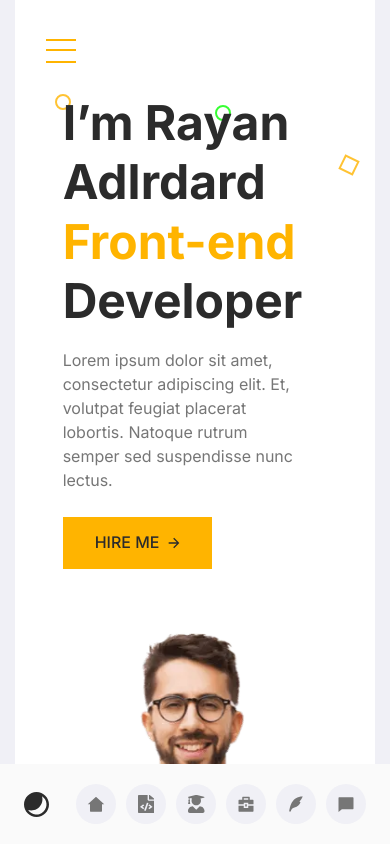
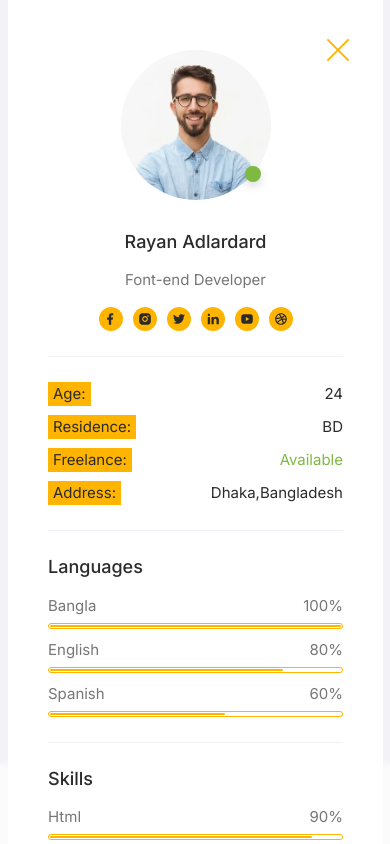
Before and after one commit to DmitryIsTrying/portfolio, a React app: page / in a window 390 px wide. Both pictures are taken after a click on the button 61 px from the left and 50 px from the top of the page. Shown: the top 844 px of the page. Built offline with nearby package versions, Linux system fonts and the light colour scheme.

Commit message:
Burger menu

```diff
--- a/src/App.tsx
+++ b/src/App.tsx
@@ -15,18 +15,30 @@ import { SectionMap } from "./layout/sections/sectionMap/SectionMap";
 import { SectionLogos } from "./layout/sections/sectionLogos/SectionLogos";
 import { Footer } from "./layout/sections/footer/Footer";
 import { layoutsTheme } from "./styles/Theme.styled";
+import MobileInfoBar from "./layout/infoBar/MobileInfoBar";
+import { useMenu } from "./hooks/useMenu";
+import { useViewport } from "./hooks/useViewport";
 
 type ContainerPropsType = {
   paddingMedia: number;
 };
 
 function App() {
+  const { width } = useViewport();
+  const { menuIsOpen, onBurgerBtnClick } = useMenu();
   return (
     <div className="App">
-      <InfoBar />
+      {width > 992 ? (
+        <InfoBar />
+      ) : (
+        <MobileInfoBar
+          menuIsOpen={menuIsOpen}
+          setMenuIsOpen={onBurgerBtnClick}
+        />
+      )}
       <Main>
         <Container paddingMedia={15}>
-          <Header />
+          <Header menuIsOpen={menuIsOpen} setMenuIsOpen={onBurgerBtnClick} />
           <SectionService />
           <SectionPrice />
           <SectionRecommend />
--- a/src/components/info/mainInfo/MainInfo.tsx
+++ b/src/components/info/mainInfo/MainInfo.tsx
@@ -84,6 +84,7 @@ export const MainInfo = () => {
           Font-end Developer
         </StyledSecondaryText>
         <ListItems
+          justify={"center"}
           width={24}
           height={24}
           color="#FFB400"
--- a/src/components/listItems/ListItems.tsx
+++ b/src/components/listItems/ListItems.tsx
@@ -19,6 +19,7 @@ type ListItemsProps = {
   height: number;
   color: string;
   gap: number;
+  justify?: string;
 };
 
 export const ListItems = ({
@@ -28,9 +29,10 @@ export const ListItems = ({
   height = 10,
   color,
   gap,
+  justify,
 }: ListItemsProps) => {
   return (
-    <StyledUl gap={gap} direction={direction}>
+    <StyledUl justify={justify} gap={gap} direction={direction}>
       {Links.map((link, index) => (
         <StyledLi width={width} height={height} color={color} key={index}>
           <StyledLink aria-label={link.ariaLabel} href={link.href}>
@@ -50,10 +52,11 @@ export const ListItems = ({
 const StyledUl = styled.ul<{
   direction: "row" | "column";
   gap: number;
+  justify?: string;
 }>`
   list-style: none;
   display: flex;
-  justify-content: space-between;
+  justify-content: ${(props) => props.justify || "space-between"};
   gap: ${(props) => props.gap}px;
   flex-direction: ${(props) => props.direction || "row"};
 
--- a/src/components/sectionItems/SectionPortfolioItem.tsx
+++ b/src/components/sectionItems/SectionPortfolioItem.tsx
@@ -90,9 +90,8 @@ const YellowGround = styled(FlexWrapper)`
 const ImageSectionWrapperItem = styled(SectionWrapperItem)<{ path: string }>`
   position: relative;
   background: url(${(props) => props.path}) no-repeat center center / cover;
-  width: 310px;
-  height: 300px;
-  flex: unset;
+  width: 100%;
+  aspect-ratio: 310 / 300;
   @media (hover: hover) {
     &:hover ${YellowGround} {
       opacity: 1;
--- a/src/components/titleSections/TitleSections.tsx
+++ b/src/components/titleSections/TitleSections.tsx
@@ -1,22 +1,27 @@
 import React from "react";
 import { StyledSecondaryText } from "../SecondaryText.styled";
-import styled from "styled-components";
+import styled, { css } from "styled-components";
 import { StyledTitleText } from "../TitleText.styled";
+import { layoutsTheme } from "../../styles/Theme.styled";
 
 type TitleSectionsPropsType = {
   title: string;
   description: string;
   pdt?: number;
+  first?: boolean;
 };
 
 export const TitleSections: React.FC<TitleSectionsPropsType> = ({
   title,
   description,
   pdt,
+  first,
 }) => {
   return (
     <>
-      <StyledTitle pdt={pdt}>{title}</StyledTitle>
+      <StyledTitle first pdt={pdt}>
+        {title}
+      </StyledTitle>
       <StyledSecondary Mwidth TAlign="center">
         {description}
       </StyledSecondary>
@@ -24,8 +29,18 @@ export const TitleSections: React.FC<TitleSectionsPropsType> = ({
   );
 };
 
-const StyledTitle = styled(StyledTitleText)<{ pdt: number | undefined }>`
+const StyledTitle = styled(StyledTitleText)<{
+  pdt: number | undefined;
+  first?: boolean;
+}>`
   padding-top: ${(props) => props.pdt || 0}px;
+  ${(props) =>
+    props.first &&
+    css<{ first?: boolean }>`
+      @media ${layoutsTheme.media.tablet} {
+        padding-top: 52px;
+      }
+    `}
 `;
 
 const StyledSecondary = styled(StyledSecondaryText)`
--- /dev/null
+++ b/src/hooks/useMenu.tsx
@@ -0,0 +1,12 @@
+import React from "react";
+import { useState } from "react";
+
+export function useMenu() {
+  const [menuIsOpen, setMenuIsOpen] = useState(false);
+
+  const onBurgerBtnClick = () => {
+    setMenuIsOpen(!menuIsOpen);
+  };
+
+  return { menuIsOpen, onBurgerBtnClick };
+}
--- /dev/null
+++ b/src/hooks/useViewport.tsx
@@ -0,0 +1,16 @@
+import React from "react";
+
+export const useViewport = () => {
+  const [width, setWidth] = React.useState(window.innerWidth);
+
+  React.useEffect(() => {
+    const handleWindowResize = () => {
+      setWidth(window.innerWidth);
+    };
+
+    window.addEventListener("resize", handleWindowResize);
+    return () => window.removeEventListener("resize", handleWindowResize);
+  }, []);
+
+  return { width };
+};
--- a/src/layout/infoBar/InfoBar.tsx
+++ b/src/layout/infoBar/InfoBar.tsx
@@ -61,7 +61,4 @@ const StyledAside = styled.aside`
     background-color: #ffffff;
     border-radius: 6px;
   }
-  @media ${layoutsTheme.media.tablet} {
-    display: none;
-  }
 `;
--- /dev/null
+++ b/src/layout/infoBar/MobileInfoBar.tsx
@@ -0,0 +1,143 @@
+import React from "react";
+import styled, { css } from "styled-components";
+import { MainInfo } from "../../components/info/mainInfo/MainInfo";
+import { SecondaryInfo } from "../../components/info/secondaryInfo/SecondaryInfo";
+import { SkillsInfo } from "../../components/info/skillsInfo/SkillsInfo";
+import { Extra } from "../../components/info/extra/Extra";
+import { LoadBtn } from "../../components/info/loadBtn/LoadBtn";
+import { layoutsTheme } from "../../styles/Theme.styled";
+import "animate.css";
+
+const Languages = [
+  { nameSkill: "Bangla", lvlSkill: 100 },
+  { nameSkill: "English", lvlSkill: 80 },
+  { nameSkill: "Spanish", lvlSkill: 60 },
+];
+
+const HardSkills = [
+  { nameSkill: "Html", lvlSkill: 90 },
+  { nameSkill: "CSS", lvlSkill: 85 },
+  { nameSkill: "Js", lvlSkill: 80 },
+  { nameSkill: "PHP", lvlSkill: 75 },
+  { nameSkill: "WordPress", lvlSkill: 85 },
+];
+
+type MobileInfoBarPropsType = {
+  menuIsOpen: boolean;
+  setMenuIsOpen: (isOpen: boolean) => void;
+};
+
+export default function MobileInfoBar({
+  menuIsOpen,
+  setMenuIsOpen,
+}: MobileInfoBarPropsType) {
+  const onBurgerBtnClick = () => {
+    setMenuIsOpen(!menuIsOpen);
+  };
+  return (
+    <EffectWrapper isOpen={menuIsOpen}>
+      <StyledAside className="animate__animated animate__backInDown">
+        <BurgerMenu onClick={onBurgerBtnClick}>
+          <span></span>
+          <span></span>
+        </BurgerMenu>
+        <MainInfo />
+        <SecondaryInfo />
+        <SkillsInfo title="Languages" skills={Languages} />
+        <SkillsInfo title="Skills" skills={HardSkills} />
+        <Extra />
+        <LoadBtn />
+      </StyledAside>
+    </EffectWrapper>
+  );
+}
+
+const BurgerMenu = styled.button`
+  position: absolute;
+  width: 30px;
+  height: 30px;
+  border: none;
+  background-color: unset;
+  display: flex;
+  flex-direction: column;
+  justify-content: center;
+  align-items: center;
+  cursor: pointer;
+  top: 35px;
+  right: 30px;
+  transition: transform 0.5s ease;
+  span {
+    position: absolute;
+    display: block;
+    width: 30px;
+    height: 2px;
+    background-color: #ffb400;
+    &:nth-child(1) {
+      transform: rotate(45deg);
+    }
+    &:nth-child(2) {
+      transform: rotate(-45deg);
+    }
+  }
+
+  @media (hover: hover) {
+    &:hover {
+      transform: scale(1.2);
+    }
+  }
+  @media (hover: none) {
+    &:active {
+      transform: scale(1.2);
+    }
+  }
+`;
+
+const EffectWrapper = styled.div<{ isOpen: boolean }>`
+  display: none;
+  justify-content: center;
+  position: fixed;
+  z-index: 998;
+  width: 100%;
+  height: 100%;
+  backdrop-filter: blur(3px);
+  background-color: rgba(255, 255, 255, 0.2);
+  ${(props) =>
+    props.isOpen &&
+    css<{ isOpen: boolean }>`
+      display: flex;
+    `}
+  @media screen and (min-width: 993px) {
+    display: none;
+  }
+`;
+
+const StyledAside = styled.aside`
+  padding: 50px 40px 25px;
+  background-color: #ffffff;
+  position: fixed;
+  overflow-y: auto;
+  height: 100%;
+  min-width: 375px;
+  display: flex;
+  flex-direction: column;
+  gap: 25px;
+  z-index: 999;
+
+  &::-webkit-scrollbar {
+    width: 5px;
+  }
+
+  &::-webkit-scrollbar-thumb {
+    background-color: #c0bfbf;
+    border-radius: 6px;
+  }
+
+  &::-webkit-scrollbar-thumb:hover {
+    background-color: #888;
+  }
+
+  &::-webkit-scrollbar-track {
+    background-color: #ffffff;
+    border-radius: 6px;
+  }
+`;
--- a/src/layout/sections/header/Header.tsx
+++ b/src/layout/sections/header/Header.tsx
@@ -1,11 +1,23 @@
-import React from "react";
+import React, { useState } from "react";
 import profileHeader from "../../../assets/images/Photo.webp";
-import styled from "styled-components";
+import styled, { css } from "styled-components";
 import { ItemsDesign } from "../../../components/itemsDesign/ItemsDesign";
 import { TitleCheer } from "../../../components/titleCheer/TitleCheer";
 import { layoutsTheme } from "../../../styles/Theme.styled";
+import "animate.css";
 
-export const Header = () => {
+type HeaderPropsType = {
+  menuIsOpen: boolean;
+  setMenuIsOpen: (isOpen: boolean) => void;
+};
+
+export const Header: React.FC<HeaderPropsType> = ({
+  menuIsOpen,
+  setMenuIsOpen,
+}) => {
+  const onBurgerBtnClick = () => {
+    setMenuIsOpen(!menuIsOpen);
+  };
   return (
     <StyledHeader>
       <MediaWrapper>
@@ -19,48 +31,50 @@ export const Header = () => {
         />
       </MediaWrapper>
       <ItemsDesign />
-      <BurgerMenu>
+      <BurgerMenu
+        className="animate__animated animate__fadeInLeft"
+        isOpen={menuIsOpen}
+        onClick={onBurgerBtnClick}
+      >
+        <span></span>
+        <span></span>
         <span></span>
       </BurgerMenu>
     </StyledHeader>
   );
 };
 
-const BurgerMenu = styled.button`
+const BurgerMenu = styled.button<{ isOpen: boolean }>`
   position: absolute;
   width: 30px;
   height: 30px;
   border: none;
   background-color: unset;
   display: none;
-
+  flex-direction: column;
+  justify-content: center;
+  align-items: center;
+  gap: 6px;
+  padding: 0;
+  cursor: pointer;
   top: 35px;
   left: 31px;
+  z-index: 5;
+
   span {
     display: block;
     width: 30px;
     height: 2px;
     background-color: #ffb400;
-    &::before {
-      content: "";
-      display: block;
-      transform: translateY(-10px);
-      width: 30px;
-      height: 2px;
-      background-color: #ffb400;
-    }
-    &::after {
-      content: "";
-      display: block;
-      transform: translateY(10px);
-      width: 30px;
-      height: 2px;
-      background-color: #ffb400;
-    }
   }
 
   @media ${layoutsTheme.media.tablet} {
-    display: inline-block;
+    display: flex;
+    ${(props) =>
+      props.isOpen &&
+      css`
+        display: none;
+      `}
   }
 `;
 
--- a/src/layout/sections/sectionService/SectionService.tsx
+++ b/src/layout/sections/sectionService/SectionService.tsx
@@ -67,6 +67,7 @@ export const SectionService = () => {
       <FlexWrapper direction="column" align="center">
         <TitleSections
           pdt={103}
+          first
           title="My Services"
           description="Amet minim mollit non deserunt ullamco est sit aliqua dolor do amet sint. Velit officia consequat duis enim velit mollit. lorem ipsum"
         />
```
